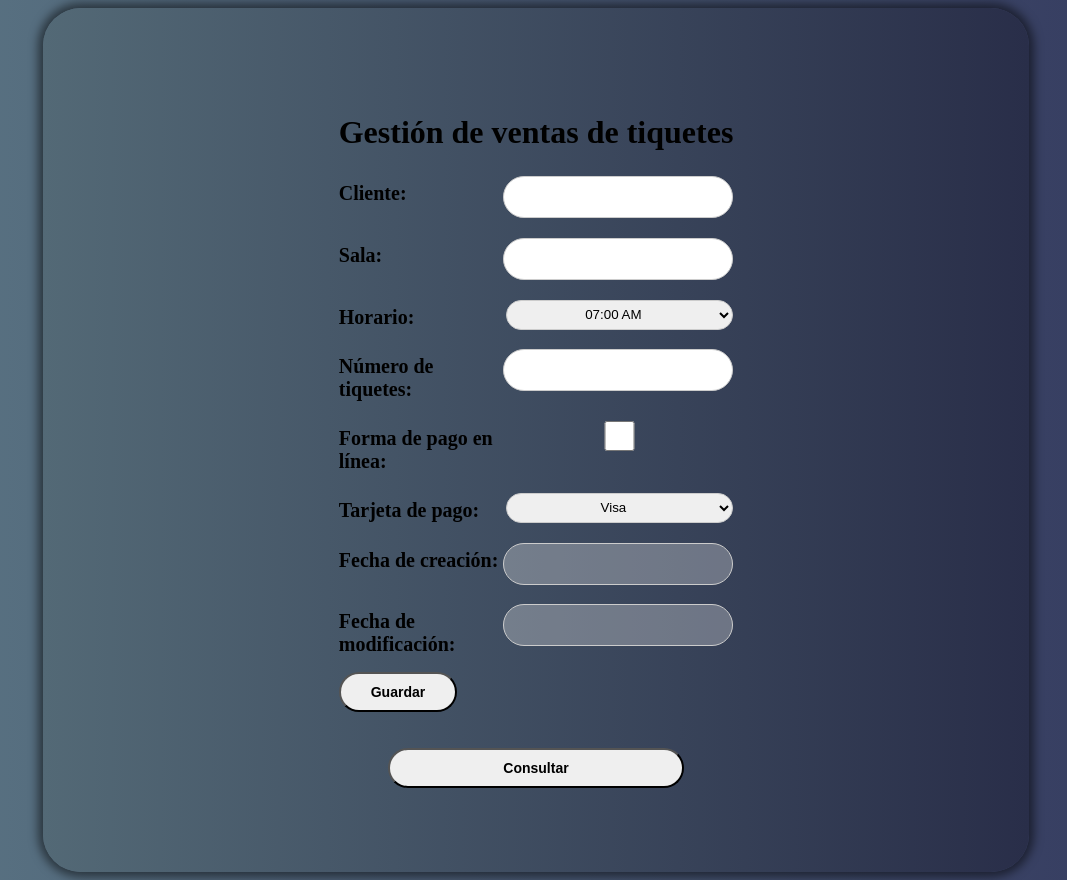
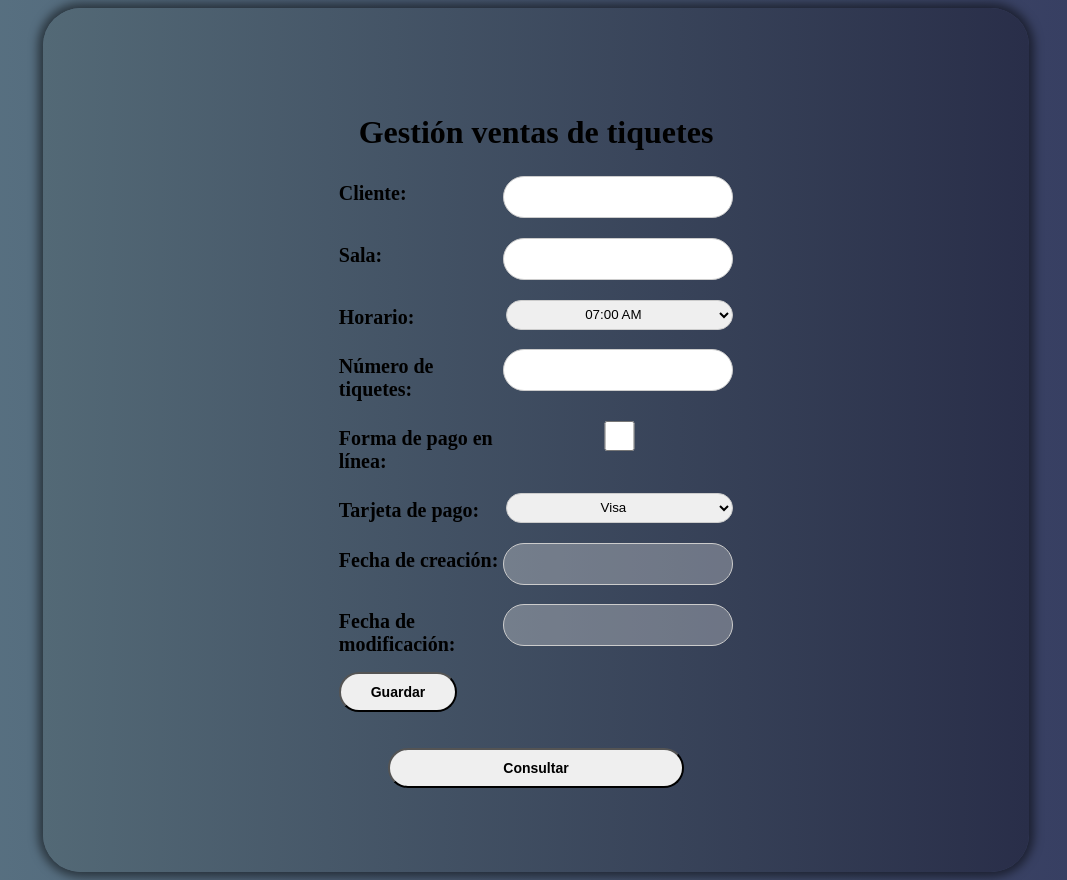
Before and after one commit to Jeisonbarriosperez/ProyectoFinal, a plain HTML site: page html/gestion_tiquetes.html in a window 1280 px wide. Shown: the whole page, without its empty margins (104-1171 px from the left). Drawn offline with Linux system fonts and the light colour scheme.

Commit message:
Proyecto final segundo semestre

```diff
--- a/html/gestion_tiquetes.html
+++ b/html/gestion_tiquetes.html
@@ -10,7 +10,8 @@
 <body>
    <div class="divMega">
     <div class="contenedorPadre">
-        <h1>Gestión de ventas de tiquetes</h1>
+
+        <h1>Gestión ventas de tiquetes</h1>
         <form id="ventaForm">
             <div class="A">
                 <label for="cliente">Cliente:</label>
```
